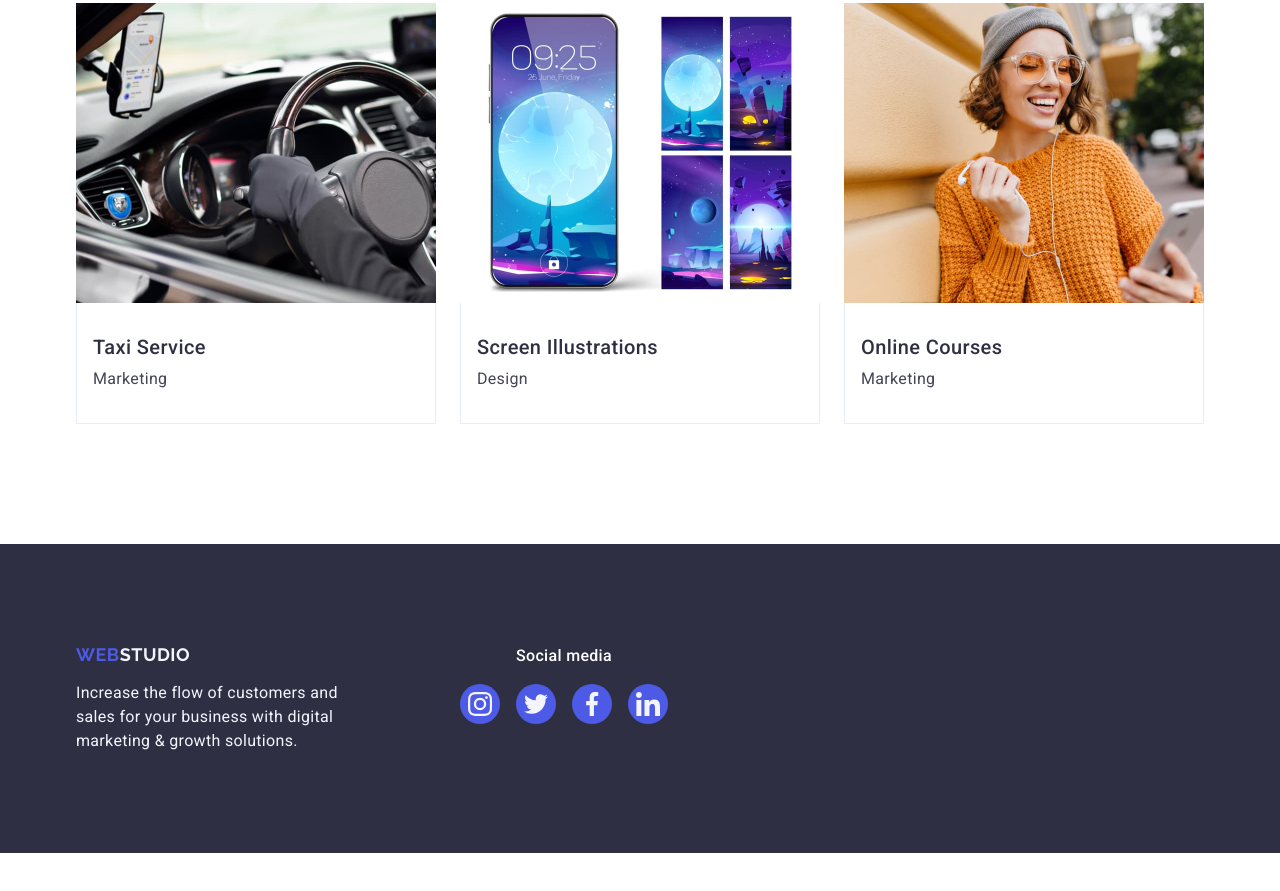
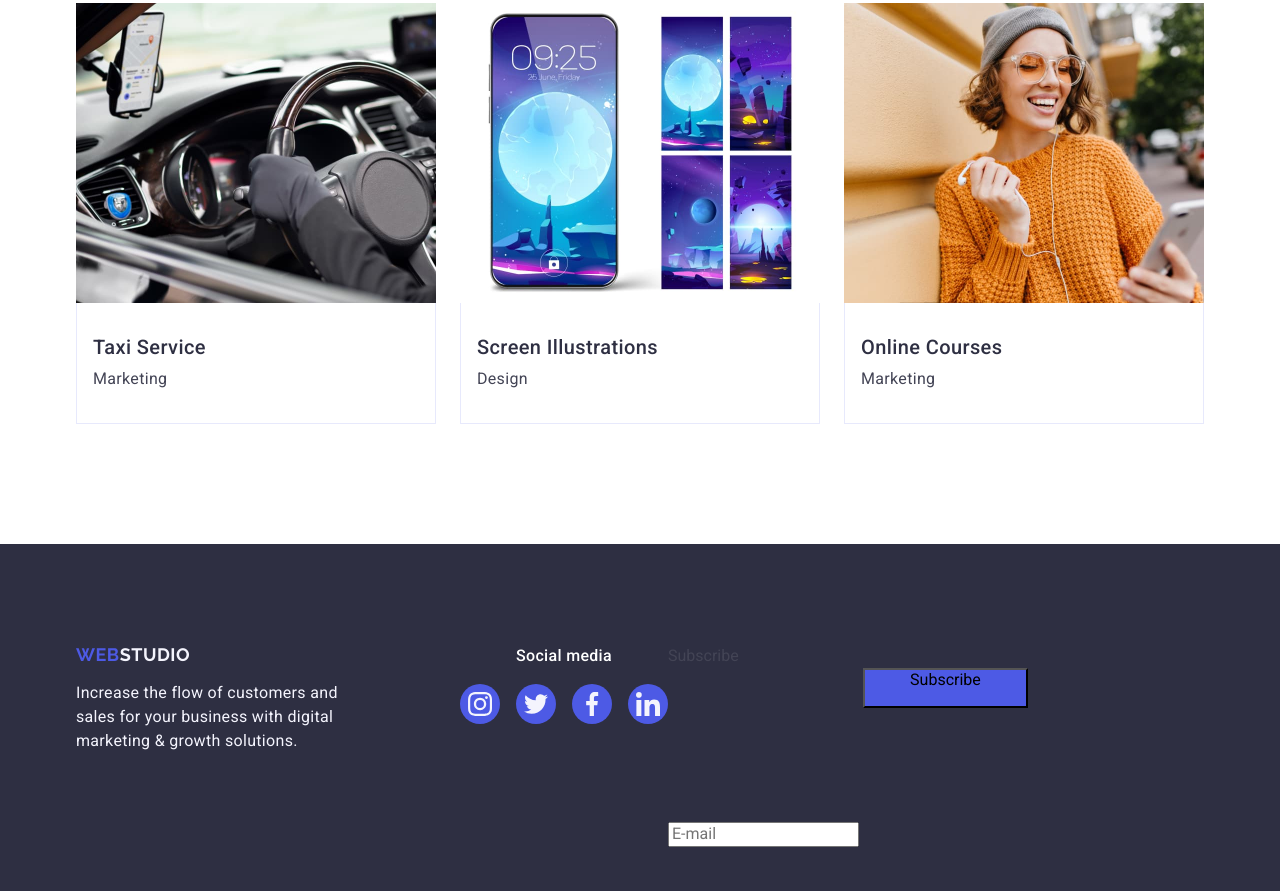
Before and after one commit to olha12melnychuk/goit-markup-hw-05, a plain HTML site: page index.html in a window 1280 px wide. Shown: the part 2639-3530 px from the top of the page. Before the commit the page ends 3492 px from the top, so only its background shows below. Drawn offline with nearby package versions, Linux system fonts and the light colour scheme.

Commit message:
start hw5

```diff
--- a/css/styles.css
+++ b/css/styles.css
@@ -34,6 +34,11 @@ img {
 
 a {
   text-decoration: none;
+}
+
+input,
+button {
+  font-family: inherit;
 }
 
 .logo {
@@ -458,8 +463,6 @@ rgba(46, 47, 66, 0.7)
 margin-right: 120px;
 }
 
-.footer-social-link {
-
 .link-header {
   font-weight: 500;
   font-size: 16px;
@@ -474,3 +477,15 @@ margin-right: 120px;
 .icon-img {
   fill: #f4f4fd;
 }
+
+.email-address {
+  display: flex;
+  flex-direction: column;
+  max-width: 453px;
+}
+
+.subscribe-button {
+  width: 165px;
+  height: 40px;
+  background-color: #4D5AE5;
+}
--- a/index.html
+++ b/index.html
@@ -387,7 +387,19 @@
               </li>
             </ul>
       </div>
+      <form class="email-address">
+        <label for="mail">Subscribe</label>
+          <div class="email-form">
+            <input type="email" name="email_address" id="mail" placeholder="E-mail">
+            <button class="subscribe-button" type="submit">Subscribe
+              <svg>
+                <use class="icon-footer" href="./images/icon_send.svg"></use>
+              </svg>
+            </button>
+          </div>
+        </form>
     </div>
+
   </footer>
 
 </body>
```
Also changed, not shown: images/icon_send.svg (added).
